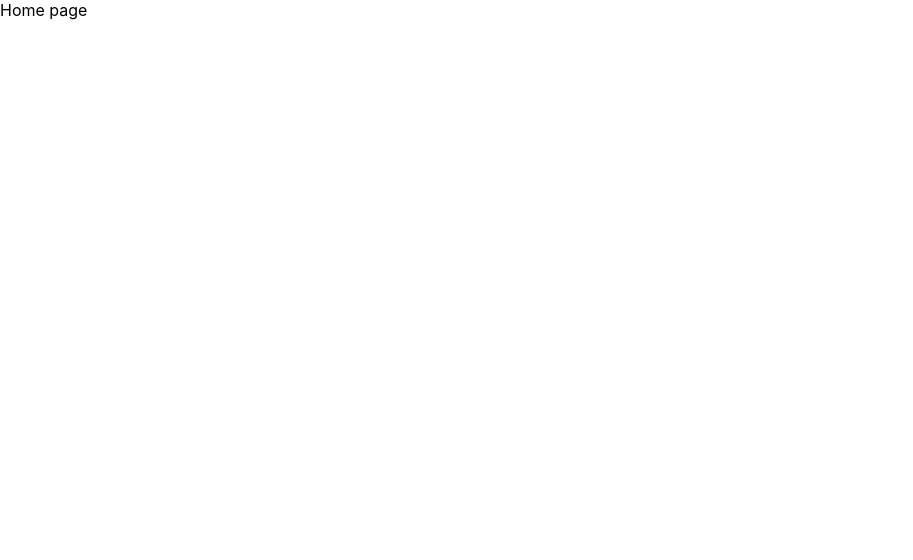
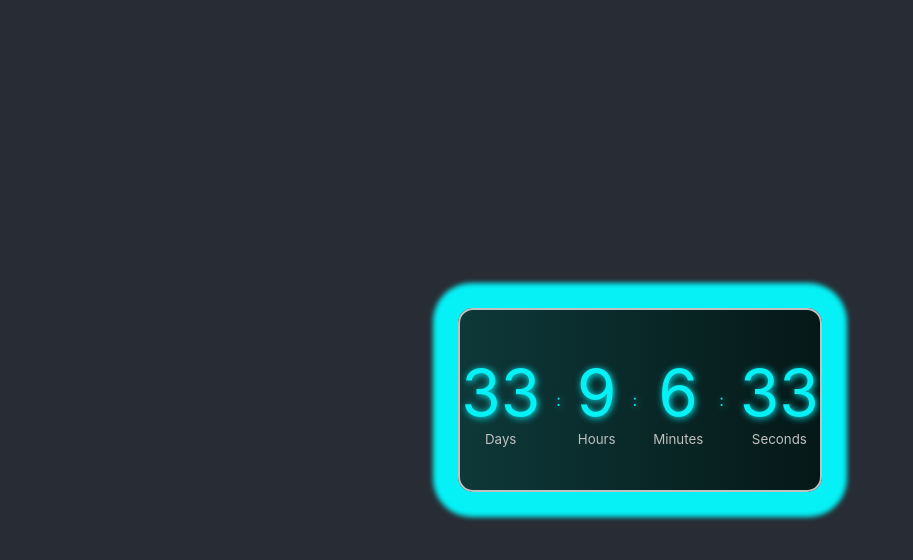
Before and after one commit to Phoenix-NSEC/Avenir-Phoenix, a React (Create React App) app: page / in a window 1280 px wide. Shown: the top 560 px of the page, without its empty margins (0-913 px from the left). Built offline with nearby package versions, Linux system fonts and the light colour scheme.

Commit message:
countdown added

```diff
--- /dev/null
+++ b/src/components/Clock.js
@@ -0,0 +1,42 @@
+import React, { Fragment } from "react";
+
+const Clock = ({ timerDays, timerHours, timerMinutes, timerSeconds }) => {
+  return (
+    <Fragment>
+      <section className="timer-container">
+        <section className="timer">
+          <div className="clock">
+            <section>
+              <p>{timerDays}</p>
+              <small>Days</small>
+            </section>
+            <span>:</span>
+            <section>
+              <p>{timerHours}</p>
+              <small>Hours</small>
+            </section>{" "}
+            <span>:</span>
+            <section>
+              <p>{timerMinutes}</p>
+              <small>Minutes</small>
+            </section>{" "}
+            <span>:</span>
+            <section>
+              <p>{timerSeconds}</p>
+              <small>Seconds</small>
+            </section>
+          </div>
+        </section>
+      </section>
+    </Fragment>
+  );
+};
+
+Clock.defaultProps = {
+  timerDays: 10,
+  timerHours: 10,
+  timerMinutes: 10,
+  timerSeconds: 10,
+};
+
+export default Clock;
--- /dev/null
+++ b/src/pages/Home/Home.css
@@ -0,0 +1,79 @@
+* {
+    margin: 0;
+    padding: 0;
+  }
+
+  .App {
+    text-align: center;
+    height: 100vh;
+    background-color: #282c34;
+    display: flex;
+    flex-direction: column;
+    justify-content: center;
+    align-items: center;
+  }
+
+  .clock {
+    position: relative;
+    margin: a;
+    display: flex;
+    justify-content: center;
+    align-items: center;
+    background: linear-gradient(270deg, #051817, #0e3839);
+    height: 180px;
+    width: 360px;
+    color: #06f1f6;
+    text-shadow: 1px 1px 7px;
+    border-radius: 15px;
+    border: 2px solid silver;
+    box-shadow: 0 0 5px 25px;
+  }
+
+  .clock section {
+    display: flex;
+    flex-direction: column;
+    justify-content: center;
+    align-items: center;
+    padding: 1rem;
+  }
+  .clock section p {
+    font-size: 4rem;
+  }
+  .clock section small {
+    color: silver;
+    text-shadow: none;
+  }
+  .App-logo {
+    height: 40vmin;
+    pointer-events: none;
+  }
+
+  @media (prefers-reduced-motion: no-preference) {
+    .App-logo {
+      animation: App-logo-spin infinite 20s linear;
+    }
+  }
+
+  .App-header {
+    background-color: #282c34;
+    min-height: 100vh;
+    display: flex;
+    flex-direction: column;
+    align-items: center;
+    justify-content: center;
+    font-size: calc(10px + 2vmin);
+    color: white;
+  }
+
+  .App-link {
+    color: #61dafb;
+  }
+
+  @keyframes App-logo-spin {
+    from {
+      transform: rotate(0deg);
+    }
+    to {
+      transform: rotate(360deg);
+    }
+  }
--- a/src/pages/Home/Home.js
+++ b/src/pages/Home/Home.js
@@ -1,11 +1,58 @@
-import React from 'react'
+import React, { useEffect, useState } from "react";
+import "./Home.css";
+import Clock from "../../components/Clock";
 
 function Home() {
+  const [timerDays, setTimerDays] = useState();
+  const [timerHours, setTimerHours] = useState();
+  const [timerMinutes, setTimerMinutes] = useState();
+  const [timerSeconds, setTimerSeconds] = useState();
+
+  let interval;
+
+  const startTimer = () => {
+    const countDownDate = new Date("May 4,2023 ").getTime();
+
+    interval = setInterval(() => {
+      const now = new Date().getTime();
+
+      const distance = countDownDate - now;
+
+      const days = Math.floor(distance / (24 * 60 * 60 * 1000));
+      const hours = Math.floor(
+        (distance % (24 * 60 * 60 * 1000)) / (1000 * 60 * 60)
+      );
+      const minutes = Math.floor((distance % (60 * 60 * 1000)) / (1000 * 60));
+      const seconds = Math.floor((distance % (60 * 1000)) / 1000);
+
+      if (distance < 0) {
+        // Stop Timer
+
+        clearInterval(interval.current);
+      } else {
+        // Update Timer
+        setTimerDays(days);
+        setTimerHours(hours);
+        setTimerMinutes(minutes);
+        setTimerSeconds(seconds);
+      }
+    });
+  };
+
+  useEffect(() => {
+    startTimer();
+  });
+
   return (
-    <div>
-      Home page
+    <div className="App">
+      <Clock
+        timerDays={timerDays}
+        timerHours={timerHours}
+        timerMinutes={timerMinutes}
+        timerSeconds={timerSeconds}
+      />
     </div>
-  )
+  );
 }
 
-export default Home
+export default Home;
```
